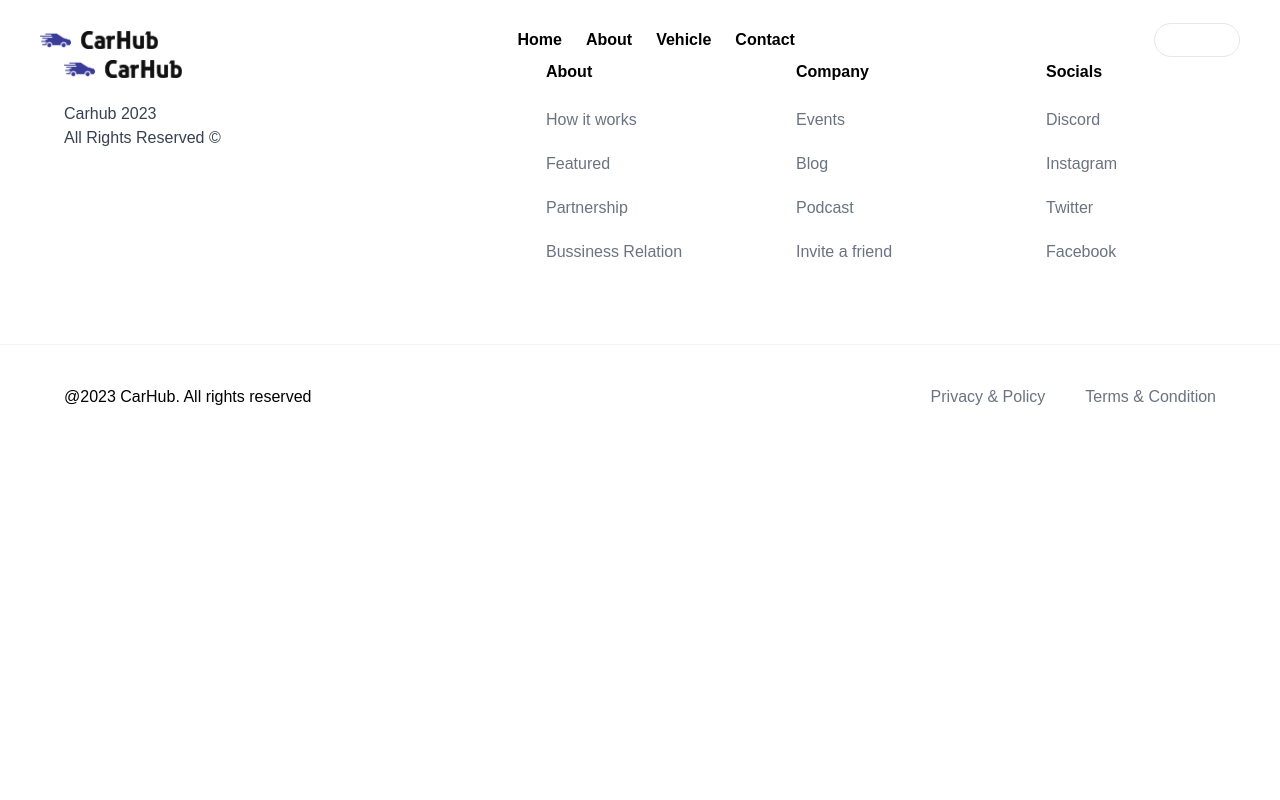
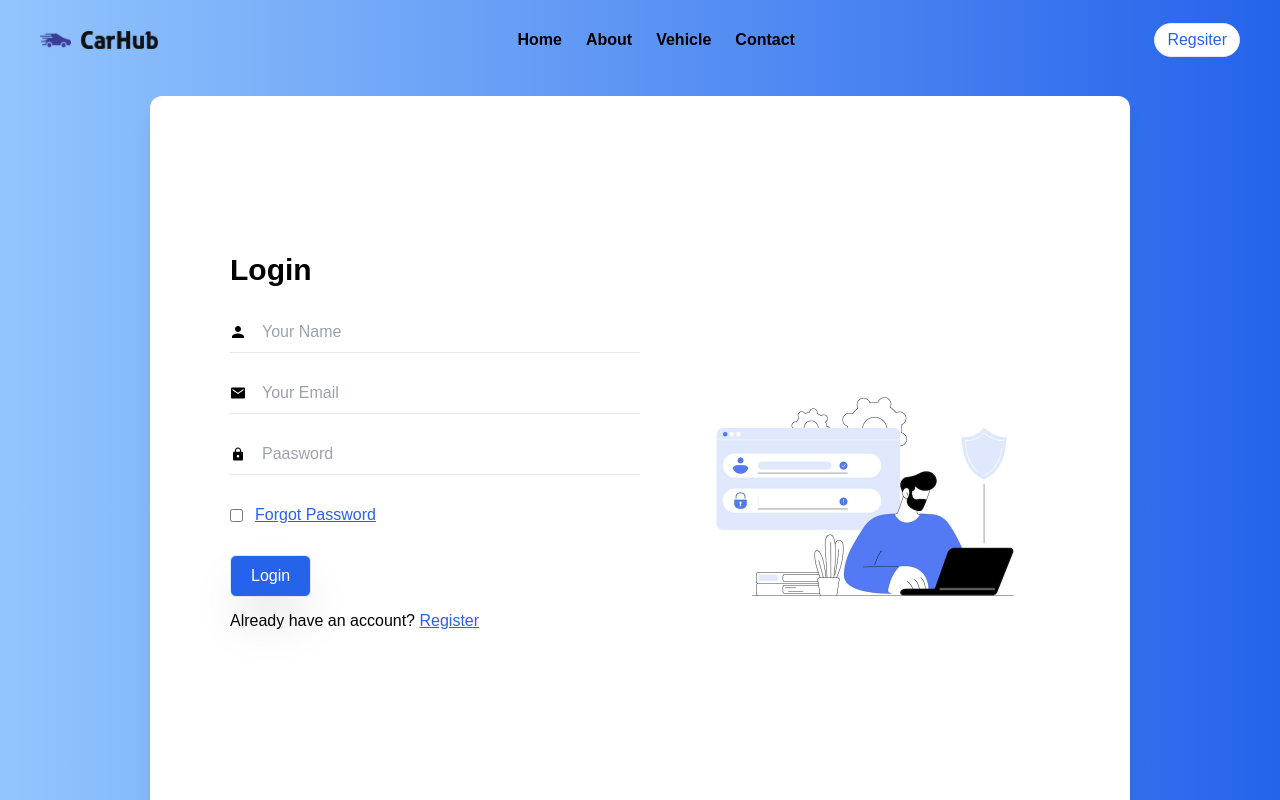
Before and after one commit to vivekrajput-93/Car.Prototype, a React (Create React App) app in the folder client/: page /login in a window 1280 px wide. Shown: the top 800 px of the page. Built offline with nearby package versions, Linux system fonts and the light colour scheme.

Commit message:
added auth section

```diff
--- a/client/src/App.js
+++ b/client/src/App.js
@@ -3,6 +3,8 @@ import Navbar from "./components/Navbar";
 import Home from "./pages/Home";
 import Footer from "./components/Footer";
 import GotoTop from "./components/GotoTop";
+import Register from "./pages/Auth/Register";
+import Login from "./pages/Auth/Login";
 
 function App() {
   return (
@@ -12,6 +14,8 @@ function App() {
         <Navbar />
         <Routes>
           <Route path="/" element={<Home />} />
+          <Route path="/register" element={<Register />} />
+          <Route path="/login" element={<Login />} />
         </Routes>
         <GotoTop />
         <Footer />
--- /dev/null
+++ b/client/src/Pages/Auth/Login.jsx
@@ -0,0 +1,47 @@
+import React from "react";
+import { IoMdPerson } from "react-icons/io";
+import { IoMdMail } from "react-icons/io";
+import { IoMdLock } from "react-icons/io";
+import login from "../../assets/auth/login.jpeg";
+import {Link} from "react-router-dom"
+
+const Login = () => {
+  return (
+    <div className="w-full h-full  bg-gradient-to-r from-blue-300 to-blue-600 flex justify-center ">
+      <div className="flex  px-20 mt-24 mb-6 w-[980px] items-center gap-x-6 justify-between rounded-xl h-screen  bg-white shadow-xl  max-[768px]:mx-2 ">
+        <div className="input-container mb-12 w-1/2 h-1/2  flex flex-col gap-y-3 max-[768px]:w-full">
+            <span>Login</span>
+          <div>
+            <IoMdPerson size={16}  />
+            <input type="text" name="person" placeholder="Your Name" />
+          </div>
+          <div>
+            <IoMdMail size={16} />
+            <input type="text" name="email" id="" placeholder="Your Email" />
+          </div>
+          <div>
+            <IoMdLock size={16} />
+            <input
+              type="text"
+              name="password"
+              id=""
+              placeholder="Paasword"
+            />
+          </div>
+          <section className="flex gap-x-3  items-center mb-4">
+            <input type="checkbox" name="" id="" />
+           <Link to="/forgot"> <h2 className="font-medium underline text-blue-600 ">Forgot Password</h2></Link>
+          </section>
+          <button className="w-fit border py-2 rounded-md bg-blue-600 shadow-2xl text-white px-5">Login</button>
+
+          <h3 className="font-medium">Already have an account? <Link to="/register" className="underline text-blue-600 ">Register</Link></h3>
+        </div>
+        <div className="max-[768px]:hidden">
+          <img src={login} alt="register-image" width={370} height={370} />
+        </div>
+      </div>
+    </div>
+  );
+};
+
+export default Login;
--- /dev/null
+++ b/client/src/Pages/Auth/Register.jsx
@@ -0,0 +1,47 @@
+import React from "react";
+import { IoMdPerson } from "react-icons/io";
+import { IoMdMail } from "react-icons/io";
+import { IoMdLock } from "react-icons/io";
+import register from "../../assets/auth/register.jpg";
+import {Link} from "react-router-dom"
+
+const Register = () => {
+  return (
+    <div className="w-full h-full  bg-gradient-to-r from-blue-300 to-blue-600 flex justify-center ">
+      <div className="flex  px-20 mt-24 mb-6 w-[980px] items-center gap-x-6 justify-between rounded-xl h-screen bg-white shadow-xl  max-[768px]:mx-2 ">
+        <div className="input-container mb-12 w-1/2 h-1/2 flex flex-col gap-y-3 max-[768px]:w-full">
+            <span>Sign-up</span>
+          <div>
+            <IoMdPerson size={16} className="icon-btn"  />
+            <input type="text" name="person" placeholder="Your Name" />
+          </div>
+          <div>
+            <IoMdMail size={16} className="icon-btn" />
+            <input type="text" name="email" id="" placeholder="Your Email" />
+          </div>
+          <div>
+            <IoMdLock size={16} className="icon-btn" />
+            <input
+              type="text"
+              name="password"
+              id=""
+              placeholder="Paasword"
+            />
+          </div>
+          <section className="flex gap-x-3  items-center mb-4">
+            <input type="checkbox" name="" id="" />
+           <Link to="/forgot"> <h2 className="font-medium underline text-blue-600 ">Forgot Password</h2></Link>
+          </section>
+          <button className="w-fit border py-2 rounded-md bg-blue-600 shadow-xl text-white px-5">Register</button>
+
+          <h3 className="font-medium">Don't have an account? <Link to="/login" className="underline text-blue-600 ">Login</Link></h3>
+        </div>
+        <div className="max-[768px]:hidden">
+          <img src={register} alt="register-image" width={350} height={350} />
+        </div>
+      </div>
+    </div>
+  );
+};
+
+export default Register;
--- a/client/src/components/Navbar.jsx
+++ b/client/src/components/Navbar.jsx
@@ -1,8 +1,7 @@
-
 import React, { useState } from "react";
 import { RxCross1, RxHamburgerMenu } from "react-icons/rx";
 import { Link } from "react-router-dom";
-import logo from "../assets/logo.png"
+import logo from "../assets/logo.png";
 
 function Navbar() {
   const [click, setClick] = useState(false);
@@ -14,13 +13,22 @@ function Navbar() {
   return (
     <div className="w-full h-[80px] absolute top-0 left-0 z-50 ">
       <div className="flex justify-between items-center px-10 h-full">
+        <Link to="/">
           <img
-          src={logo}
-          alt='logo'
-          width={118}
-          height={18}
-          className='object-contain' />
-        <ul className={click ? "active" : "max-[768px]:hidden max-[1290px]:flex gap-6 font-bold "}>
+            src={logo}
+            alt="logo"
+            width={118}
+            height={18}
+            className="object-contain"
+          />
+        </Link>
+        <ul
+          className={
+            click
+              ? "active"
+              : "max-[768px]:hidden max-[1290px]:flex gap-6 font-bold "
+          }
+        >
           <li>
             <Link to="/" onClick={handleLinkClick}>
               Home
@@ -43,10 +51,21 @@ function Navbar() {
           </li>
         </ul>
         <div className="btn-group">
-          <button className="border py-1 px-3 rounded-full font-medium text-white   max-[768px]:hidden">Regsiter</button>
+          <Link to="/register">
+            <button className="border py-1 px-3 rounded-full font-medium bg-white text-blue-600 hover:bg-transparent hover:text-white   max-[768px]:hidden">
+              Regsiter
+            </button>
+          </Link>
         </div>
-        <div className="hidden cursor-pointer max-[768px]:flex relative left-[1.5rem]  " onClick={handleClick}>
-          {click ? <RxCross1 size={20} style={{ color: "#333" }} /> : <RxHamburgerMenu size={20} style={{ color: "#333" }} />}
+        <div
+          className="hidden cursor-pointer max-[768px]:flex relative left-[1.5rem]  "
+          onClick={handleClick}
+        >
+          {click ? (
+            <RxCross1 size={20} style={{ color: "#333" }} />
+          ) : (
+            <RxHamburgerMenu size={20} style={{ color: "#333" }} />
+          )}
         </div>
       </div>
     </div>
--- a/client/src/index.css
+++ b/client/src/index.css
@@ -154,3 +154,18 @@
     transform:  translateY(.4rem);
    }
  }
+
+
+ /* Authentication section  */
+
+ .input-container div {
+    @apply flex items-center gap-y-5 border-b  gap-x-4 mb-4 pb-2
+ }
+
+ .input-container div input {
+  @apply outline-none font-medium
+ }
+
+ .input-container  span {
+  @apply font-bold text-3xl relative bottom-5
+ }
```
Also changed, not shown: client/src/assets/auth/login.jpeg (added), client/src/assets/auth/register.jpg (added).
